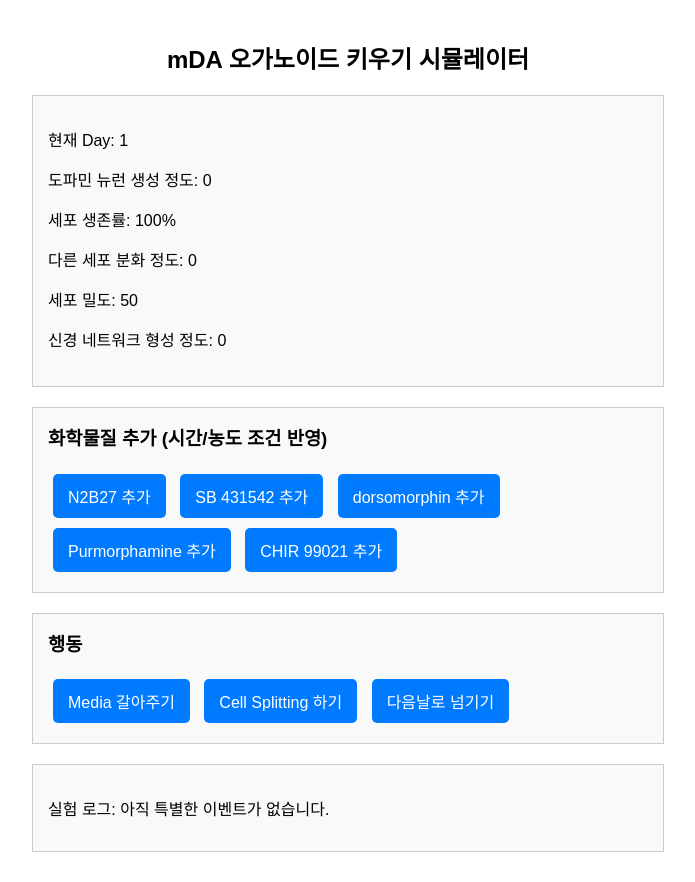
After one commit to jijihihi/Science-game, a Flask app: page /differentiation in a window 1280 px wide. The commit adds this page. Shown: the whole page, without its empty margins (292-987 px from the left). Run offline with Flask 3, Linux system fonts and the light colour scheme.

Commit message:
commit message

```diff
--- a/app.py
+++ b/app.py
@@ -23,15 +23,21 @@ def process():
 def animation():
     return render_template('animation.html')
 
+@app.route('/differentiation')
+def differentiation():
+    # 필요하다면 쿼리 파라미터 받아서 활용 가능
+    age = request.args.get('age')
+    gender = request.args.get('gender')
+    history = request.args.get('history')
+    return render_template('differentiation.html', age=age, gender=gender, history=history)
+
+
 
 @app.route('/result')
 def result():
-    age = request.args.get('age', 'Unknown')  # URL에서 `age` 값 가져오기
-    gender = request.args.get('gender', 'Unknown')  # URL에서 `gender` 값 가져오기
-    history = request.args.get('history', 'Unknown')  # URL에서 `history` 값 가져오기
-
-    print(f"🔍 받은 데이터 - 나이: {age}, 성별: {gender}, 가족력: {history}")
-
+    age = request.args.get('age', 'Unknown')
+    gender = request.args.get('gender', 'Unknown')
+    history = request.args.get('history', 'Unknown')
     return render_template('result.html', age=age, gender=gender, history=history)
 
 
--- /dev/null
+++ b/templates/differentiation.html
@@ -0,0 +1,288 @@
+<!DOCTYPE html>
+<html lang="ko">
+<head>
+  <meta charset="UTF-8">
+  <meta name="viewport" content="width=device-width, initial-scale=1.0">
+  <title>mDA 오가노이드 키우기 시뮬레이터</title>
+  <style>
+    body {
+      font-family: sans-serif;
+      display: flex;
+      flex-direction: column;
+      align-items: center;
+      margin: 20px;
+    }
+    h2 {
+      margin-bottom: 10px;
+    }
+    .metrics, .controls, .notification {
+      border: 1px solid #ccc;
+      padding: 15px;
+      margin: 10px;
+      width: 90%;
+      max-width: 600px;
+      background-color: #f9f9f9;
+    }
+    .metrics h3, .controls h3 {
+      margin-top: 0;
+    }
+    button {
+      padding: 10px 15px;
+      margin: 5px;
+      font-size: 16px;
+      cursor: pointer;
+      border: none;
+      background-color: #007BFF;
+      color: white;
+      border-radius: 5px;
+    }
+    button:hover {
+      background-color: #0056b3;
+    }
+    .achievement {
+      margin-top: 20px;
+      font-size: 20px;
+      color: green;
+      font-weight: bold;
+      text-align: center;
+    }
+  </style>
+</head>
+<body>
+  <h2>mDA 오가노이드 키우기 시뮬레이터</h2>
+
+  <div class="metrics">
+    <p>현재 Day: <span id="dayCounter">1</span></p>
+    <p>도파민 뉴런 생성 정도: <span id="dopamineScore">0</span></p>
+    <p>세포 생존률: <span id="cellSurvival">100</span>%</p>
+    <p>다른 세포 분화 정도: <span id="differentiationScore">0</span></p>
+    <p>세포 밀도: <span id="cellDensity">50</span></p>
+    <p>신경 네트워크 형성 정도: <span id="networkFormation">0</span></p>
+    <div id="achievement" class="achievement"></div>
+  </div>
+
+  <div class="controls">
+    <h3>화학물질 추가 (시간/농도 조건 반영)</h3>
+    <button id="btnN2B27">N2B27 추가</button>
+    <button id="btnSB">SB 431542 추가</button>
+    <button id="btnDM">dorsomorphin 추가</button>
+    <button id="btnPurm">Purmorphamine 추가</button>
+    <button id="btnCHIR">CHIR 99021 추가</button>
+  </div>
+
+  <div class="controls">
+    <h3>행동</h3>
+    <button id="btnMedia">Media 갈아주기</button>
+    <button id="btnSplit">Cell Splitting 하기</button>
+    <button id="btnNextDay">다음날로 넘기기</button>
+  </div>
+
+  <div class="notification" id="notification">
+    <p>실험 로그: 아직 특별한 이벤트가 없습니다.</p>
+  </div>
+
+  <script>
+    // 쿼리 파라미터 -> userData
+    function getQueryParams() {
+      const params = new URLSearchParams(window.location.search);
+      return {
+        age: params.get("age") || "Unknown",
+        gender: params.get("gender") || "Unknown",
+        history: params.get("history") || "Unknown",
+      };
+    }
+    const userData = getQueryParams();
+    console.log("userData:", userData);
+
+    // 초기 변수
+    let day = 1;
+    let dopamineScore = 0;
+    let cellSurvival = 100;
+    let differentiationScore = 0;
+    let cellDensity = 50;
+    let networkFormation = 0;
+
+    let achievementUnlocked = {
+      induction: false,
+      network: false,
+      final: false
+    };
+
+    const notificationEl = document.getElementById("notification");
+
+    // 로그 메시지 함수
+    function notify(message) {
+      notificationEl.innerHTML = `<p>실험 로그: ${message}</p>`;
+    }
+
+    // 화면 업데이트
+    function updateDisplay() {
+      document.getElementById("dayCounter").innerText = day;
+      document.getElementById("dopamineScore").innerText = dopamineScore;
+      document.getElementById("cellSurvival").innerText = cellSurvival;
+      document.getElementById("differentiationScore").innerText = differentiationScore;
+      document.getElementById("cellDensity").innerText = cellDensity;
+      document.getElementById("networkFormation").innerText = networkFormation;
+
+      // 중간 업적, 최종 업적 체크 (생략된 로직 동일)
+      // ...
+    }
+
+    // result 페이지로 이동
+    function goToResultPage() {
+      // Flask 라우트 /result로 이동, 쿼리 파라미터로 전달
+      window.location.href = `/result?age=${userData.age}&gender=${userData.gender}&history=${userData.history}`;
+    }
+
+    // ---------------------------
+    // 이벤트 리스너 설정
+    // ---------------------------
+
+    // N2B27
+    document.getElementById("btnN2B27").addEventListener("click", function() {
+      const survivalEffect = 5 + Math.floor(Math.random() * 6);
+      const densityEffect = 3 + Math.floor(Math.random() * 4);
+      cellSurvival += survivalEffect;
+      cellDensity += densityEffect;
+      if(cellSurvival > 100) cellSurvival = 100;
+      if(cellDensity > 100) cellDensity = 100;
+      notify(`N2B27 추가: 생존률 +${survivalEffect}, 밀도 +${densityEffect}`);
+      updateDisplay();
+    });
+
+    // SB
+    document.getElementById("btnSB").addEventListener("click", function() {
+      let effect;
+      if(day <= 2) {
+        effect = 10 + Math.floor(Math.random() * 5);
+      } else {
+        effect = 5 + Math.floor(Math.random() * 3);
+      }
+      dopamineScore += effect;
+      const networkEffect = Math.floor(effect / 2) + Math.floor(Math.random() * 3);
+      networkFormation += networkEffect;
+      if(dopamineScore > 100) dopamineScore = 100;
+      if(networkFormation > 100) networkFormation = 100;
+      notify(`SB 431542 추가: 도파민 +${effect}, 네트워크 +${networkEffect}`);
+      updateDisplay();
+    });
+
+    // DM
+    document.getElementById("btnDM").addEventListener("click", function() {
+      let effect;
+      if(day <= 2) {
+        effect = 8 + Math.floor(Math.random() * 4);
+      } else {
+        effect = 4 + Math.floor(Math.random() * 3);
+      }
+      dopamineScore += effect;
+      const networkEffect = Math.floor(effect / 2) + Math.floor(Math.random() * 2);
+      networkFormation += networkEffect;
+      if(dopamineScore > 100) dopamineScore = 100;
+      if(networkFormation > 100) networkFormation = 100;
+      notify(`dorsomorphin 추가: 도파민 +${effect}, 네트워크 +${networkEffect}`);
+      updateDisplay();
+    });
+
+    // Purm
+    document.getElementById("btnPurm").addEventListener("click", function() {
+      let effect;
+      if(day >= 2 && day <= 7) {
+        effect = 12 + Math.floor(Math.random() * 6);
+      } else {
+        effect = 5 + Math.floor(Math.random() * 4);
+      }
+      dopamineScore += effect;
+      const networkEffect = (day >= 2 && day <= 7) ? (8 + Math.floor(Math.random() * 4)) : (4 + Math.floor(Math.random() * 3));
+      networkFormation += networkEffect;
+      if(dopamineScore > 100) dopamineScore = 100;
+      if(networkFormation > 100) networkFormation = 100;
+      notify(`Purmorphamine 추가: 도파민 +${effect}, 네트워크 +${networkEffect}`);
+      updateDisplay();
+    });
+
+    // CHIR
+    document.getElementById("btnCHIR").addEventListener("click", function() {
+      let effect;
+      if(day <= 7) {
+        effect = 10 + Math.floor(Math.random() * 5);
+      } else {
+        effect = 5 + Math.floor(Math.random() * 3);
+      }
+      dopamineScore += effect;
+      const networkEffect = Math.floor(effect / 2) + Math.floor(Math.random() * 3);
+      networkFormation += networkEffect;
+      if(dopamineScore > 100) dopamineScore = 100;
+      if(networkFormation > 100) networkFormation = 100;
+      notify(`CHIR 99021 추가: 도파민 +${effect}, 네트워크 +${networkEffect}`);
+      updateDisplay();
+    });
+
+    // Media
+    document.getElementById("btnMedia").addEventListener("click", function() {
+      const survivalBoost = 10 + Math.floor(Math.random() * 6);
+      const diffReduction = 5 + Math.floor(Math.random() * 4);
+      const densityBoost = 2 + Math.floor(Math.random() * 3);
+      const networkBoost = 2 + Math.floor(Math.random() * 3);
+      cellSurvival += survivalBoost;
+      differentiationScore -= diffReduction;
+      cellDensity += densityBoost;
+      networkFormation += networkBoost;
+      if(cellSurvival > 100) cellSurvival = 100;
+      if(differentiationScore < 0) differentiationScore = 0;
+      if(cellDensity > 100) cellDensity = 100;
+      if(networkFormation > 100) networkFormation = 100;
+      notify(`Media 교체: 생존률 +${survivalBoost}, 분화 -${diffReduction}, 밀도 +${densityBoost}, 네트워크 +${networkBoost}`);
+      updateDisplay();
+    });
+
+    // Splitting
+    document.getElementById("btnSplit").addEventListener("click", function() {
+      const survivalBoost = 8 + Math.floor(Math.random() * 5);
+      const diffReduction = 10 + Math.floor(Math.random() * 6);
+      const densityBoost = 8 + Math.floor(Math.random() * 5);
+      const networkBoost = 5 + Math.floor(Math.random() * 4);
+      cellSurvival += survivalBoost;
+      differentiationScore -= diffReduction;
+      cellDensity += densityBoost;
+      networkFormation += networkBoost;
+      if(cellSurvival > 100) cellSurvival = 100;
+      if(differentiationScore < 0) differentiationScore = 0;
+      if(cellDensity > 100) cellDensity = 100;
+      if(networkFormation > 100) networkFormation = 100;
+      notify(`Cell Splitting: 생존률 +${survivalBoost}, 분화 -${diffReduction}, 밀도 +${densityBoost}, 네트워크 +${networkBoost}`);
+      updateDisplay();
+    });
+
+    // 다음날로 넘기기
+    document.getElementById("btnNextDay").addEventListener("click", function() {
+      day++;
+      const survivalDrop = 3 + Math.floor(Math.random() * 3);
+      const diffIncrease = 3 + Math.floor(Math.random() * 3);
+      const dopamineDrop = 2 + Math.floor(Math.random() * 3);
+      const densityIncrease = 5;
+      const networkIncrease = 4;
+      cellSurvival -= survivalDrop;
+      differentiationScore += diffIncrease;
+      dopamineScore -= dopamineDrop;
+      cellDensity += densityIncrease;
+      networkFormation += networkIncrease;
+      if(cellSurvival < 0) cellSurvival = 0;
+      if(dopamineScore < 0) dopamineScore = 0;
+      if(differentiationScore > 100) differentiationScore = 100;
+      if(cellDensity > 100) cellDensity = 100;
+      if(networkFormation > 100) networkFormation = 100;
+      notify(`하루 경과: 생존률 -${survivalDrop}, 분화 +${diffIncrease}, 도파민 -${dopamineDrop}, 밀도 +${densityIncrease}, 네트워크 +${networkIncrease}`);
+      updateDisplay();
+
+      // day가 20 초과하면 result 페이지로 이동
+      if(day > 20) {
+        goToResultPage();
+      }
+    });
+
+    // 초기 화면 업데이트
+    updateDisplay();
+  </script>
+</body>
+</html>
--- a/templates/process.html
+++ b/templates/process.html
@@ -149,8 +149,8 @@
         if (currentStep < steps.length) {
           showStep();
         } else {
-          // 모든 단계가 끝나면 result.html로 이동
-          window.location.href = `/result?age=${userData.age}&gender=${userData.gender}&history=${userData.history}`;
+          // 모든 단계가 끝나면 differentiation.html로 이동
+          window.location.href = `/differentiation?age=${userData.age}&gender=${userData.gender}&history=${userData.history}`;
         }
       });
 
```
